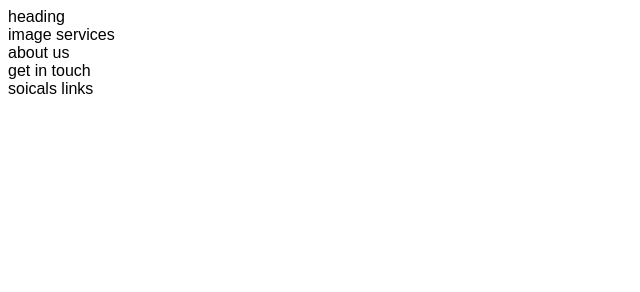
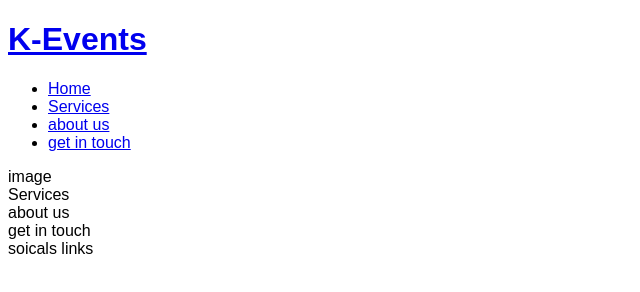
Before and after one commit to johnb06/k-events, a plain HTML site: page index.html in a window 1280 px wide. Shown: the whole page, without its empty margins (0-640 px from the left). Drawn offline with Linux system fonts and the light colour scheme.

Commit message:
Add core structure and basic header stucture

```diff
--- a/index.html
+++ b/index.html
@@ -13,9 +13,32 @@
 </head>
 
 <body>
-    <header> heading</header>
+    <header>
+        <a href="index.html">
+            <h1>K-Events</h1>
+        </a>
+        <nav>
+            <ul>
+                <li>
+                    <a href="index.html">Home</a>
+                </li>
+                <li>
+                    <a href="#">Services</a>
+                </li>
+                <li>
+                    <a href="#">about us</a>
+                </li>
+                <li>
+                    <a href="#">get in touch</a>
+                </li>
+            </ul>
+        </nav>
+    </header>
     <section>
-        image services
+        image
+    </section>
+    <section>
+        Services
     </section>
     <section>
         about us
```
